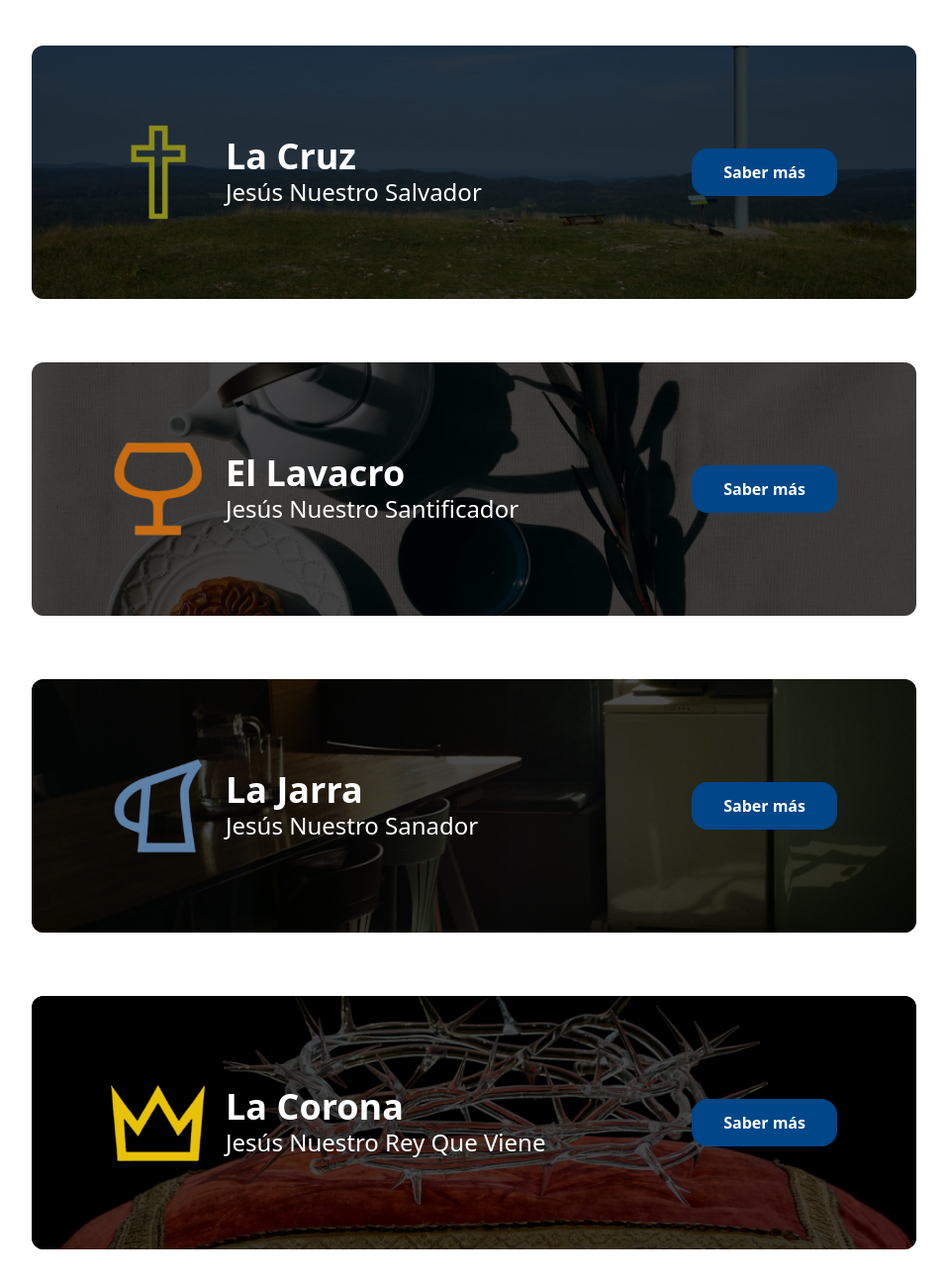
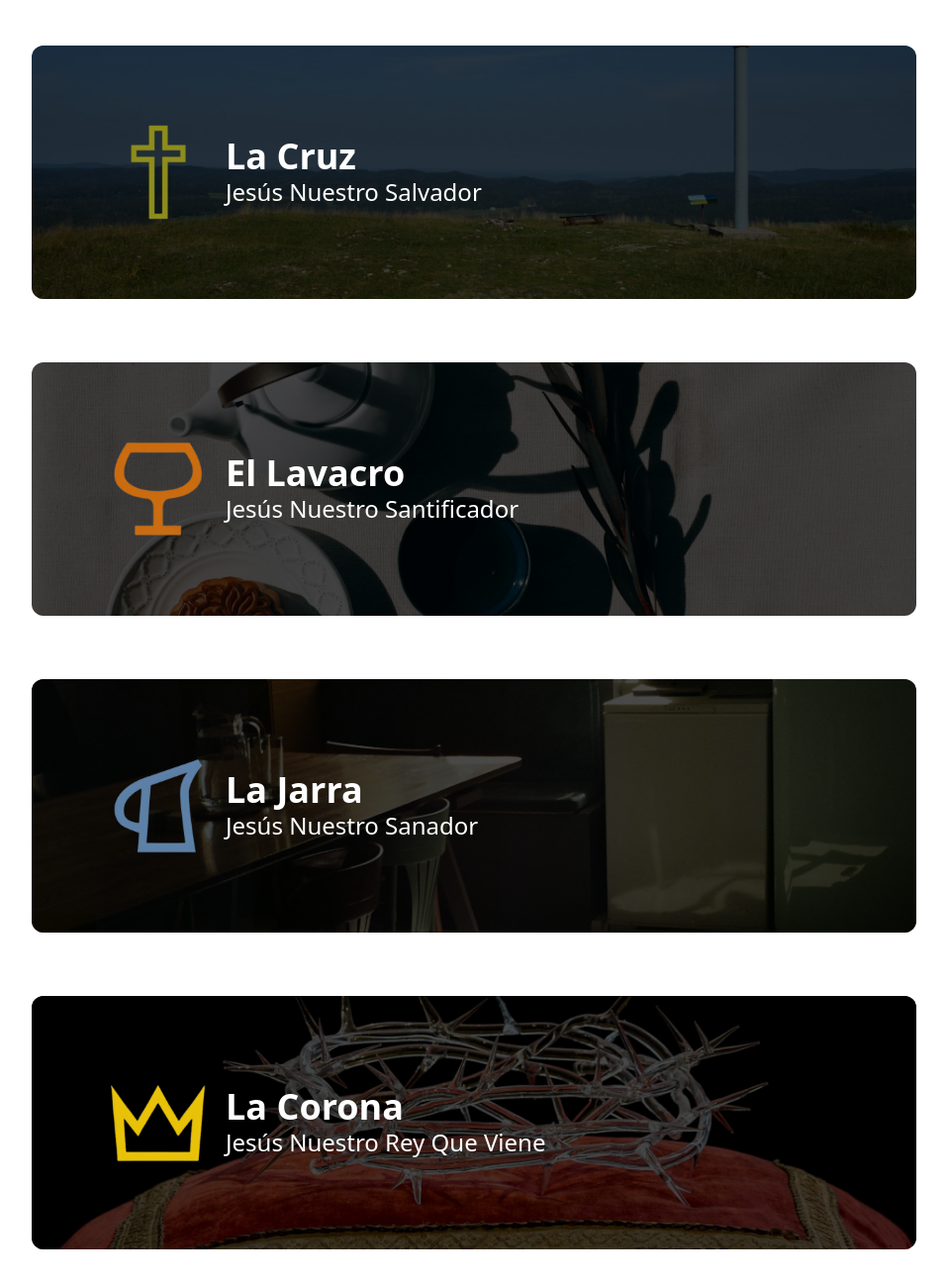
Before and after one commit to joacoooo0/iacym-web, an Astro site: page /creencias in a window 1280 px wide. Shown: the part 1453-2753 px from the top of the page at 99% size, without its empty margins (161-1118 px from the left). Built offline with nearby package versions, Linux system fonts and the light colour scheme; Astro itself is replaced by a stand-in of ours.

Commit message:
update ⬆️ se comentó las funcionalidades del boton "saber mas" y se ocultó lo botones. vista "creencias"

```diff
--- a/src/components/CreenciasForm.tsx
+++ b/src/components/CreenciasForm.tsx
@@ -44,9 +44,9 @@ export default function Creencias() {
                 </h1>
               </div>
             </div>
-            <button className="px-8 py-3 bg-[#004688] text-white rounded-2xl font-semibold">
+            {/* <button className="px-8 py-3 bg-[#004688] text-white rounded-2xl font-semibold">
               Saber más
-            </button>
+            </button> */}
           </div>
         </div>
       </a>
@@ -67,9 +67,9 @@ export default function Creencias() {
                 </h1>
               </div>
             </div>
-            <button className="px-8 py-3 bg-[#004688] text-white rounded-2xl font-semibold">
+            {/* <button className="px-8 py-3 bg-[#004688] text-white rounded-2xl font-semibold">
               Saber más
-            </button>
+            </button> */}
           </div>
         </div>
       </a>
@@ -90,9 +90,9 @@ export default function Creencias() {
                 </h1>
               </div>
             </div>
-            <button className="px-8 py-3 bg-[#004688] text-white rounded-2xl font-semibold">
+            {/* <button className="px-8 py-3 bg-[#004688] text-white rounded-2xl font-semibold">
               Saber más
-            </button>
+            </button> */}
           </div>
         </div>
       </a>
@@ -113,15 +113,15 @@ export default function Creencias() {
                 </h1>
               </div>
             </div>
-            <button className="px-8 py-3 bg-[#004688] text-white rounded-2xl font-semibold">
+            {/* <button className="px-8 py-3 bg-[#004688] text-white rounded-2xl font-semibold">
               Saber más
-            </button>
+            </button> */}
           </div>
         </div>
       </a>
 
       {/* Modal */}
-      {isModalOpen && (
+      {/* {isModalOpen && (
         <div className="fixed inset-0 bg-black bg-opacity-50 flex items-center justify-center">
           <div className="bg-white p-8 rounded-lg w-11/12 md:w-1/2 relative">
             <button
@@ -134,7 +134,7 @@ export default function Creencias() {
             <p className="mb-4 text-black">contenido {modalContent}.</p>
           </div>
         </div>
-      )}
+      )} */}
     </>
   );
 }
```
